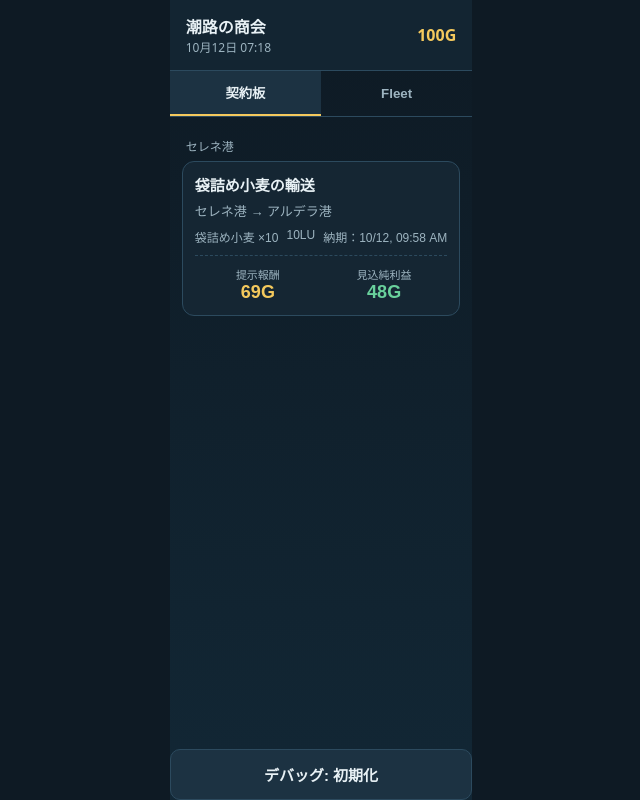
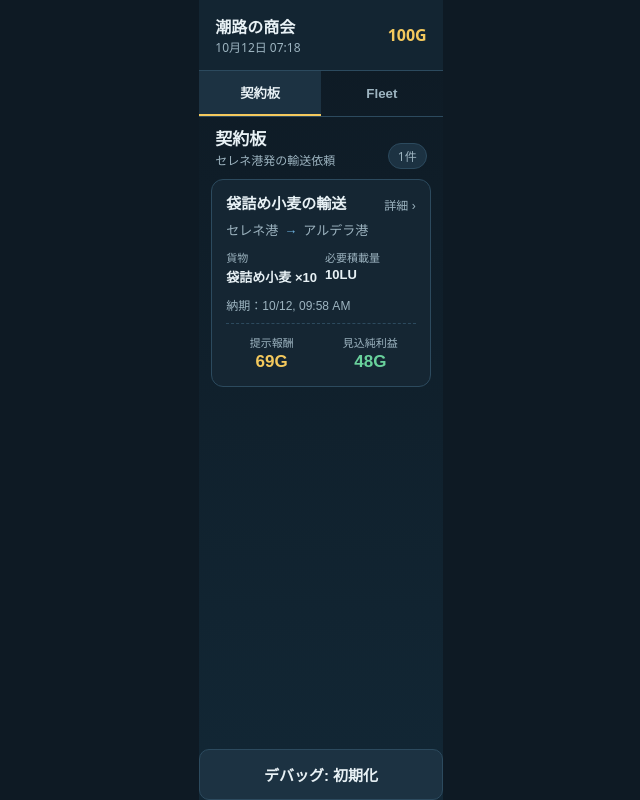
Before and after one commit to Shienori/shioji-no-shokai, a React (Vite) app in the folder shioji-no-shokai-mvp/: page / in a window 1280 px wide. Shown: the whole page, without its empty margins (319-959 px from the left). Built offline with nearby package versions, Linux system fonts and the light colour scheme.

Commit message:
契約板をスマホ向け情報階層に再設計
- 契約板ヘッダーに港名と件数を追加
- 契約カードを航路・運行条件・報酬の構成に整理
- 詳細導線とタップ領域を明確化
- 契約板専用のモバイルCSSを追加

Refs #5
Refs #6

```diff
--- a/shioji-no-shokai-mvp/src/components/contract/ContractBoard.tsx
+++ b/shioji-no-shokai-mvp/src/components/contract/ContractBoard.tsx
@@ -8,11 +8,19 @@ interface ContractBoardProps {
 
 export function ContractBoard({ contracts, onSelectContract }: ContractBoardProps) {
   return (
-    <section>
-      <p className="section-title">セレネ港</p>
-      {contracts.map((contract) => (
-        <ContractCard key={contract.id} contract={contract} onSelect={() => onSelectContract(contract.id)} />
-      ))}
+    <section className="contract-board">
+      <header className="contract-board-header">
+        <div>
+          <h2>契約板</h2>
+          <p className="contract-board-subtitle">セレネ港発の輸送依頼</p>
+        </div>
+        <span className="contract-count">{contracts.length}件</span>
+      </header>
+      <div className="contract-list">
+        {contracts.map((contract) => (
+          <ContractCard key={contract.id} contract={contract} onSelect={() => onSelectContract(contract.id)} />
+        ))}
+      </div>
     </section>
   );
 }
--- a/shioji-no-shokai-mvp/src/components/contract/ContractCard.tsx
+++ b/shioji-no-shokai-mvp/src/components/contract/ContractCard.tsx
@@ -15,6 +15,7 @@ export function ContractCard({ contract, onSelect }: ContractCardProps) {
   const fromPort = getPortById(route.fromPortId);
   const toPort = getPortById(route.toPortId);
   const netProfit = Math.floor(contract.offeredReward * 0.7);
+  const requiredLoadUnits = cargo.loadUnitsPerUnit * contract.quantity;
   const realDeadlineMs = (contract.deadlineHours * 60 * 60 * 1000) / GAME_TIME_MULTIPLIER;
   const deadlineTime = new Date(Date.now() + realDeadlineMs);
   const deadlineLabel = deadlineTime.toLocaleString([], {
@@ -25,17 +26,36 @@ export function ContractCard({ contract, onSelect }: ContractCardProps) {
   });
 
   return (
-    <button className="card" onClick={onSelect}>
-      <h3>{cargo.name}の輸送</h3>
-      <p className="route">{fromPort.name} → {toPort.name}</p>
-      <div className="meta">
-        <span>{cargo.name} ×{contract.quantity}</span>
-        <span>{cargo.loadUnitsPerUnit * contract.quantity}LU</span>
-        <span>納期：{deadlineLabel}</span>
+    <button className="contract-card" onClick={onSelect}>
+      <div className="contract-card-heading">
+        <h3>{cargo.name}の輸送</h3>
+        <span className="contract-card-detail">詳細 ›</span>
       </div>
-      <div className="reward-row">
-        <div className="reward-item"><div className="label">提示報酬</div><div className="value">{contract.offeredReward}G</div></div>
-        <div className="reward-item net"><div className="label">見込純利益</div><div className="value">{netProfit}G</div></div>
+      <p className="contract-card-route">
+        {fromPort.name}
+        <span className="contract-route-arrow">→</span>
+        {toPort.name}
+      </p>
+      <div className="contract-facts">
+        <div className="contract-fact">
+          <span className="contract-fact-label">貨物</span>
+          <span className="contract-fact-value">{cargo.name} ×{contract.quantity}</span>
+        </div>
+        <div className="contract-fact">
+          <span className="contract-fact-label">必要積載量</span>
+          <span className="contract-fact-value">{requiredLoadUnits}LU</span>
+        </div>
+      </div>
+      <p className="contract-deadline">納期：{deadlineLabel}</p>
+      <div className="contract-reward">
+        <div className="contract-reward-item">
+          <span className="contract-fact-label">提示報酬</span>
+          <span className="contract-fact-value reward-gold">{contract.offeredReward}G</span>
+        </div>
+        <div className="contract-reward-item">
+          <span className="contract-fact-label">見込純利益</span>
+          <span className="contract-fact-value reward-green">{netProfit}G</span>
+        </div>
       </div>
     </button>
   );
--- a/shioji-no-shokai-mvp/src/styles/globals.css
+++ b/shioji-no-shokai-mvp/src/styles/globals.css
@@ -44,3 +44,25 @@ main>section{width:100%;min-width:0}
 .hex-map svg{display:block;width:100%;height:auto}
 .breakdown{background:var(--panel2);border-radius:10px;padding:10px;margin-top:10px}
 .breakdown .kv:last-child{border-bottom:none;font-weight:700}
+.contract-board{width:100%;min-width:0}
+.contract-board-header{display:flex;justify-content:space-between;align-items:flex-end;gap:8px;padding:0 4px 10px}
+.contract-board-header h2{font-size:17px;line-height:1.2}
+.contract-board-subtitle{margin-top:2px;font-size:12px;color:var(--sub)}
+.contract-count{flex-shrink:0;padding:3px 9px;border:1px solid var(--line);border-radius:999px;background:var(--panel2);font-size:12px;color:var(--sub)}
+.contract-list{display:flex;flex-direction:column;gap:8px}
+.contract-card{display:block;width:100%;min-height:48px;padding:14px;background:var(--panel);border:1px solid var(--line);border-radius:12px;color:var(--text);text-align:left;cursor:pointer;transition:border-color .15s,transform .1s}
+.contract-card:hover{border-color:var(--blue)}
+.contract-card:active{transform:scale(.99)}
+.contract-card-heading{display:flex;justify-content:space-between;align-items:center;gap:8px}
+.contract-card-heading h3{font-size:15px;line-height:1.3}
+.contract-card-detail{flex-shrink:0;font-size:12px;color:var(--sub)}
+.contract-card-route{display:flex;align-items:center;gap:6px;margin-top:6px;font-size:13px;color:var(--sub)}
+.contract-route-arrow{color:var(--blue)}
+.contract-facts{display:grid;grid-template-columns:1fr 1fr;gap:8px;margin-top:10px}
+.contract-fact-label{display:block;font-size:11px;color:var(--sub)}
+.contract-fact-value{display:block;margin-top:2px;font-size:13px;font-weight:600}
+.contract-deadline{margin-top:10px;font-size:12px;color:var(--sub)}
+.contract-reward{display:grid;grid-template-columns:1fr 1fr;gap:8px;margin-top:10px;padding-top:10px;border-top:1px dashed var(--line)}
+.contract-reward-item{text-align:center}
+.reward-gold{color:var(--gold)!important;font-size:17px!important}
+.reward-green{color:var(--green)!important;font-size:17px!important}
```
Also changed, not shown: 1 other file (tests, documents, lock files or other folders).
